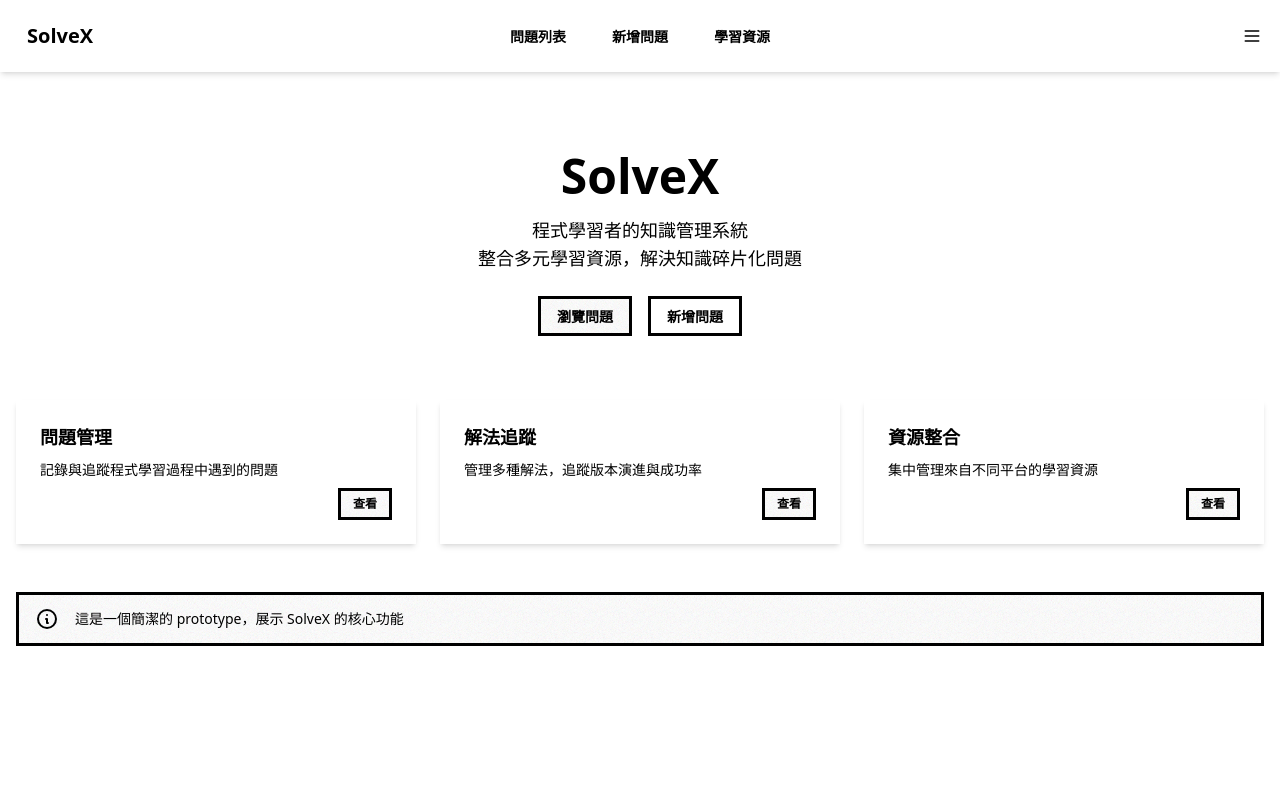
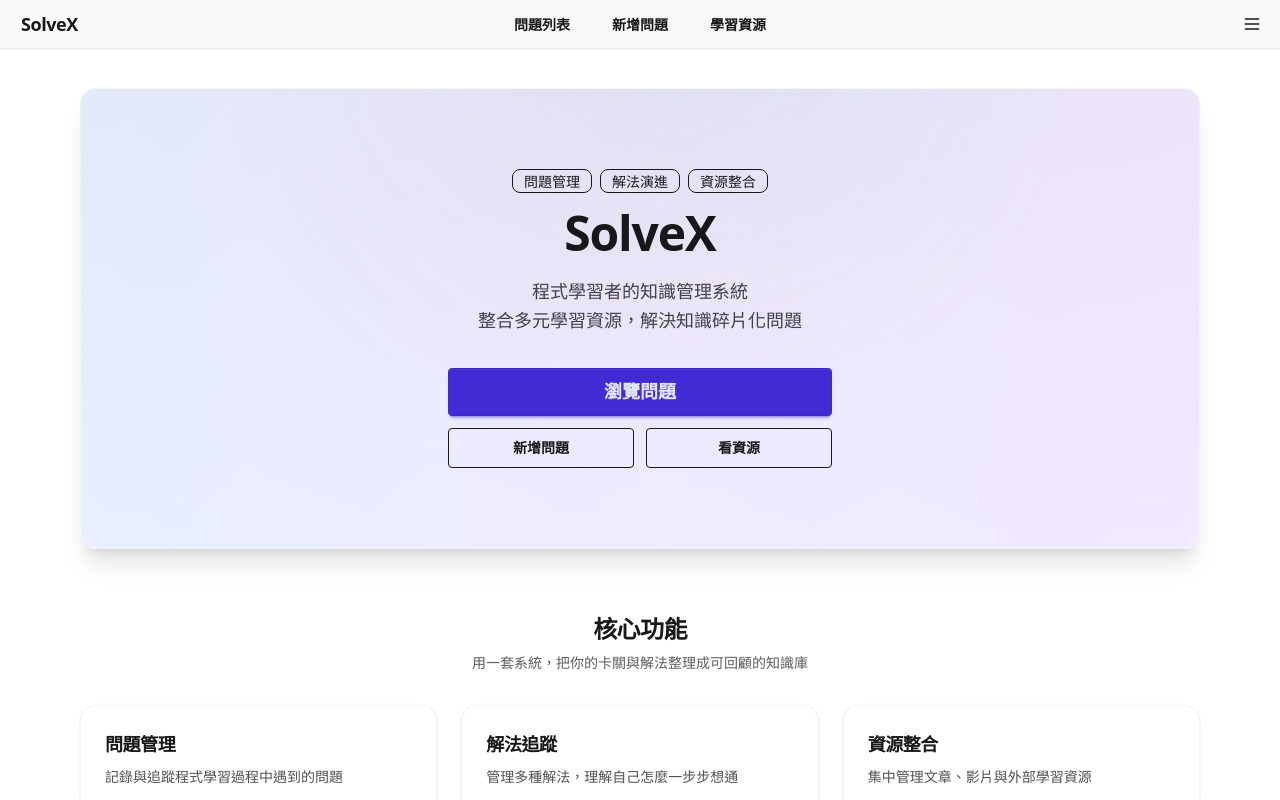
Before and after one commit to User-Howard/SolveX, a Next.js app in the folder frontend/: page / in a window 1280 px wide. Shown: the top 800 px of the page. Built offline with nearby package versions, Linux system fonts and the light colour scheme.

Commit message:
Refine frontend UI

```diff
--- a/frontend/app/globals.css
+++ b/frontend/app/globals.css
@@ -2,11 +2,18 @@
 @plugin "daisyui" {
   themes: light --default, dark --prefersdark;
   root: ":root";
-  include: ;
+/*  include: ;
   exclude: ;
-  prefix: ;
+  prefix: ; */
   logs: true;
 }
+html,
+body {
+  min-height:10%;
+  background:var(--color-base-100);
+  color:var(--color-base-content);
+}
+
 
 @theme inline {
   --font-sans: var(--font-geist-sans);
@@ -15,7 +22,7 @@
 
 /* 代码块样式 - 确保深色背景和浅色文字 */
 .mockup-code pre {
-  background-color: #1f2937 !important;
+  background-color: #0d131b !important;
   color: #f3f4f6 !important;
   padding: 1rem;
   border-radius: 0.5rem;
@@ -30,7 +37,7 @@
 /* 深色模式下的代码块 */
 @media (prefers-color-scheme: dark) {
   .mockup-code pre {
-    background-color: #111827 !important;
+    background-color: #10141e !important;
     color: #e5e7eb !important;
   }
 
@@ -38,3 +45,16 @@
     color: #e5e7eb !important;
   }
 }
+
+
+@keyframes gradientMove {
+  0% {
+    background-position: 0% 50%;
+  }
+  50% {
+    background-position: 100% 50%;
+  }
+  100% {
+    background-position: 0% 50%;
+  }
+}
--- a/frontend/app/layout.tsx
+++ b/frontend/app/layout.tsx
@@ -23,10 +23,9 @@ export default function RootLayout({
   children: React.ReactNode;
 }>) {
   return (
-    <html lang="en">
+    <html lang="zh-Hant">
       <body
-        className={`${geistSans.variable} ${geistMono.variable} antialiased`}
-      >
+      className={`${geistSans.variable} ${geistMono.variable} antialiased`}>
         {children}
       </body>
     </html>
--- a/frontend/app/page.tsx
+++ b/frontend/app/page.tsx
@@ -1,86 +1,140 @@
-import Link from 'next/link';
-import { Header } from '@/components/layout/Header';
+import Link from "next/link";
+import { Header } from "@/components/layout/Header";
 
 export default function Home() {
   return (
-    <div className="min-h-screen bg-base-100">
+    <div className="min-h-screen">
       <Header />
-      <main className="container mx-auto px-4 py-16">
-        <div className="hero bg-base-200 rounded-lg mb-12">
-          <div className="hero-content text-center">
-            <div className="max-w-md">
-              <h1 className="text-5xl font-bold mb-4">SolveX</h1>
-              <p className="text-lg mb-6">
-                程式學習者的知識管理系統
-                <br />
-                整合多元學習資源，解決知識碎片化問題
-              </p>
-              <div className="flex gap-4 justify-center">
-                <Link href="/problems" className="btn btn-primary">
-                  瀏覽問題
+
+        <main className="flex flex-col gap-16 px-4 pt-10 pb-16 max-w-6xl mx-auto">
+        {/* Hero */}
+        <section className="relative overflow-hidden rounded-2xl border border-base-300/60 bg-gradient-to-b from-base-200 to-base-100 shadow-xl">
+         {/* animated soft gradient */}
+            <div
+              className="
+                pointer-events-none
+                absolute inset-0
+                bg-gradient-to-r
+                from-blue-500/12 via-violet-500/12 to-purple-500/12
+                bg-[length:200%_200%]
+                animate-[gradientMove_5s_ease-in-out_infinite]
+              "
+            />
+
+
+
+          <div className="absolute inset-0 opacity-60 [mask-image:radial-gradient(ellipse_at_top,black,transparent_55%)] bg-gradient-to-tr from-primary/20 via-secondary/10 to-accent/20" />
+          <div className="relative py-14 px-10 sm:py-20 sm:px-14 text-center">
+            <div className="mb-4 flex justify-center gap-2">
+              <span className="badge badge-outline">問題管理</span>
+              <span className="badge badge-outline">解法演進</span>
+              <span className="badge badge-outline">資源整合</span>
+            </div>
+
+            <h1 className="text-4xl sm:text-5xl font-bold tracking-tight">
+              SolveX
+            </h1>
+            <p className="mt-5 text-base sm:text-lg leading-relaxed text-base-content/80">
+              程式學習者的知識管理系統
+              <br />
+              整合多元學習資源，解決知識碎片化問題
+            </p>
+            <div className="mt-8 flex flex-col gap-3 w-full max-w-sm mx-auto">
+              {/* 主 CTA：瀏覽問題 */}
+              <Link
+                href="/problems"
+                className="btn btn-primary btn-lg w-full"
+              >
+                瀏覽問題
+              </Link>
+
+              {/* 次 CTA：並排，合起來等於上面 */}
+              <div className="flex flex-col sm:flex-row gap-3">
+                <Link
+                  href="/problems/new"
+                  className="btn btn-outline btn-md flex-1"
+                >
+                  新增問題
                 </Link>
-                <Link href="/problems/new" className="btn btn-outline">
-                  新增問題
+                <Link
+                  href="/resources"
+                  className="btn btn-outline btn-md flex-1"
+                >
+                  看資源
                 </Link>
               </div>
             </div>
+
           </div>
-        </div>
+        </section>
 
-        <div className="grid grid-cols-1 md:grid-cols-3 gap-6 mb-12">
-          <div className="card bg-base-100 shadow-md">
-            <div className="card-body">
-              <h2 className="card-title">問題管理</h2>
-              <p>記錄與追蹤程式學習過程中遇到的問題</p>
-              <div className="card-actions justify-end">
-                <Link href="/problems" className="btn btn-primary btn-sm">
-                  查看
-                </Link>
-              </div>
-            </div>
+        {/* Feature cards */}
+        <section className="flex flex-col gap-8">
+          {/* Section header */}
+          <div className="flex flex-col items-center text-center gap-2">
+            <h2 className="text-2xl font-bold tracking-tight">核心功能</h2>
+            <p className="text-sm text-base-content/70">
+              用一套系統，把你的卡關與解法整理成可回顧的知識庫
+            </p>
           </div>
 
-          <div className="card bg-base-100 shadow-md">
-            <div className="card-body">
-              <h2 className="card-title">解法追蹤</h2>
-              <p>管理多種解法，追蹤版本演進與成功率</p>
-              <div className="card-actions justify-end">
-                <Link href="/problems" className="btn btn-secondary btn-sm">
-                  查看
+          {/* Cards */}
+            <div className="flex flex-col md:flex-row gap-6">
+              {[
+                {
+                  title: "問題管理",
+                  desc: "記錄與追蹤程式學習過程中遇到的問題",
+                  href: "/problems",
+                },
+                {
+                  title: "解法追蹤",
+                  desc: "管理多種解法，理解自己怎麼一步步想通",
+                  href: "/problems",
+                },
+                {
+                  title: "資源整合",
+                  desc: "集中管理文章、影片與外部學習資源",
+                  href: "/resources",
+                },
+              ].map((x) => (
+                <Link
+                  key={x.title}
+                  href={x.href}
+                  className="
+                    flex-1
+                    group
+                    rounded-2xl
+                    border border-base-300/60
+                    bg-base-100
+                    shadow-sm
+                    transition
+                    cursor-pointer
+                    hover:-translate-y-0.5
+                    hover:shadow-lg
+                    hover:ring-2 hover:ring-primary/20
+                    focus-visible:outline-none
+                    focus-visible:ring-2 focus-visible:ring-primary/40
+                  "
+                >
+                  <div className="flex h-full flex-col p-6">
+                    <h3 className="text-lg font-semibold tracking-tight group-hover:text-primary transition">
+                      {x.title}
+                    </h3>
+                    <p className="mt-2 text-sm leading-relaxed text-base-content/75">
+                      {x.desc}
+                    </p>
+                  </div>
                 </Link>
-              </div>
+              ))}
             </div>
+        </section>
+
+        {/* Info */}
+        <section>
+          <div className="rounded-2xl border border-info/30 bg-info/10 px-5 py-4 text-sm text-base-content/80">
+            這是一個簡潔的 prototype，展示 SolveX 的核心功能
           </div>
-
-          <div className="card bg-base-100 shadow-md">
-            <div className="card-body">
-              <h2 className="card-title">資源整合</h2>
-              <p>集中管理來自不同平台的學習資源</p>
-              <div className="card-actions justify-end">
-                <Link href="/resources" className="btn btn-accent btn-sm">
-                  查看
-                </Link>
-              </div>
-            </div>
-          </div>
-        </div>
-
-        <div className="alert alert-info">
-          <svg
-            xmlns="http://www.w3.org/2000/svg"
-            fill="none"
-            viewBox="0 0 24 24"
-            className="stroke-current shrink-0 w-6 h-6"
-          >
-            <path
-              strokeLinecap="round"
-              strokeLinejoin="round"
-              strokeWidth="2"
-              d="M13 16h-1v-4h-1m1-4h.01M21 12a9 9 0 11-18 0 9 9 0 0118 0z"
-            ></path>
-          </svg>
-          <span>這是一個簡潔的 prototype，展示 SolveX 的核心功能</span>
-        </div>
+        </section>
       </main>
     </div>
   );
--- a/frontend/app/problems/new/page.tsx
+++ b/frontend/app/problems/new/page.tsx
@@ -87,7 +87,14 @@ export default function NewProblemPage() {
       <Header />
       <main className="container mx-auto px-4 py-8 max-w-3xl">
         <div className="mb-6">
-          <h1 className="text-3xl font-bold">新增問題</h1>
+
+          <div className="flex items-center gap-4">
+          <div className="h-10 w-1 rounded-full bg-primary" />
+          <h1 className="text-3xl font-bold tracking-tight">
+            新增問題
+          </h1>
+        </div>
+
           <p className="text-base-content/70 mt-2">
             填寫問題資訊，系統將自動寫入資料庫。
           </p>
@@ -120,13 +127,14 @@ export default function NewProblemPage() {
           </div>
         )}
 
-        <div className="card bg-base-100 shadow-lg">
+        <div className="card bg-base-300/70 backdrop-blur shadow-lg border border-base-300">
+
           <div className="card-body">
             <form onSubmit={handleSubmit} className="space-y-4">
               <div className="form-control">
                 <div className="flex items-center space-x-4">
                   <label className="label w-24">
-                    <span className="label-text">問題標題</span>
+                 <span className="label-text font-semibold text-base-content">問題標題</span>
                   </label>
                   <input
                     type="text"
@@ -142,7 +150,7 @@ export default function NewProblemPage() {
               <div className="form-control">
                 <div className="flex items-start space-x-4">
                   <label className="label w-24 pt-2">
-                    <span className="label-text">問題描述</span>
+                    <span className="label-text font-semibold text-base-content">問題描述</span>
                   </label>
                   <textarea
                     className="textarea textarea-bordered min-h-[120px] flex-1"
@@ -156,7 +164,7 @@ export default function NewProblemPage() {
               <div className="form-control">
                 <div className="flex items-center space-x-4">
                   <label className="label w-24">
-                    <span className="label-text">問題類型</span>
+                    <span className="label-text font-semibold text-base-content">問題類型</span>
                   </label>
                   <input
                     type="text"
@@ -172,7 +180,7 @@ export default function NewProblemPage() {
                 <div className="form-control">
                   <div className="flex items-center space-x-4">
                     <label className="label w-24">
-                      <span className="label-text">使用者 ID</span>
+                      <span className="label-text font-semibold text-base-content">使用者 ID</span>
                     </label>
                     <input
                       type="number"
@@ -190,7 +198,7 @@ export default function NewProblemPage() {
               <div className="form-control">
                 <div className="flex items-start space-x-4">
                   <label className="label w-24 pt-2">
-                    <span className="label-text">標籤</span>
+                    <span className="label-text font-semibold text-base-content">標籤</span>
                   </label>
                   <div className="flex-1 space-y-3">
                     <button
@@ -204,7 +212,7 @@ export default function NewProblemPage() {
                           : '點擊選擇標籤'}
                       </span>
                       <span className="text-base-content/50">
-                        {tagListOpen ? '收合' : '展開'}
+                        {tagListOpen ? '▲' : '▼'}
                       </span>
                     </button>
 
--- a/frontend/components/layout/Header.tsx
+++ b/frontend/components/layout/Header.tsx
@@ -2,9 +2,9 @@ import Link from 'next/link';
 
 export function Header() {
   return (
-    <div className="navbar bg-base-200 shadow-md">
+<div className="navbar min-h-12 h-12 bg-base-200 shadow-sm px-2">
       <div className="navbar-start">
-        <Link href="/" className="btn btn-ghost text-xl font-bold">
+        <Link href="/" className="btn btn-ghost btn-sm text-lg font-bold tracking-tight">
           SolveX
         </Link>
       </div>
@@ -29,35 +29,64 @@ export function Header() {
       </div>
       <div className="navbar-end">
         <div className="dropdown dropdown-end">
-          <div tabIndex={0} role="button" className="btn btn-ghost btn-circle">
-            <svg
-              xmlns="http://www.w3.org/2000/svg"
-              className="h-5 w-5"
-              fill="none"
-              viewBox="0 0 24 24"
-              stroke="currentColor"
+  <button
+    tabIndex={0}
+    className="btn btn-ghost btn-circle hover:bg-base-200/80"
+    aria-label="Open menu"
   >
-              <path
-                strokeLinecap="round"
-                strokeLinejoin="round"
-                strokeWidth={2}
-                d="M4 6h16M4 12h16M4 18h16"
-              />
+    {/* hamburger icon */}
+    <svg xmlns="http://www.w3.org/2000/svg" className="h-5 w-5" fill="none" viewBox="0 0 24 24" stroke="currentColor">
+      <path strokeLinecap="round" strokeLinejoin="round" strokeWidth="2" d="M4 6h16M4 12h16M4 18h16" />
     </svg>
-          </div>
+  </button>
+
+  {/* 下拉內容 */}
   <ul
     tabIndex={0}
-            className="menu menu-sm dropdown-content bg-base-100 rounded-box z-[1] mt-3 w-52 p-2 shadow"
+    className="
+      dropdown-content z-[50] mt-3 w-56
+      rounded-2xl border border-base-300/60
+      bg-base-100/95 backdrop-blur
+      p-2 shadow-lg
+    "
   >
+    <li className="px-2 py-2 text-xs font-semibold text-base-content/60">
+      快速導覽
+    </li>
+
     <li>
-              <Link href="/problems">問題列表</Link>
+      <Link
+        href="/problems"
+        className="flex items-center gap-2 rounded-xl px-3 py-2 hover:bg-base-200/70 transition"
+      >
+        <span className="text-sm"></span>
+        <span className="text-sm font-medium">瀏覽問題</span>
+      </Link>
     </li>
+
     <li>
-              <Link href="/problems/new">新增問題</Link>
+      <Link
+        href="/problems/new"
+        className="flex items-center gap-2 rounded-xl px-3 py-2 hover:bg-base-200/70 transition"
+      >
+        <span className="text-sm"></span>
+        <span className="text-sm font-medium">新增問題</span>
+      </Link>
     </li>
+
     <li>
-              <Link href="/resources">學習資源</Link>
+      <Link
+        href="/resources"
+        className="flex items-center gap-2 rounded-xl px-3 py-2 hover:bg-base-200/70 transition"
+      >
+        <span className="text-sm"></span>
+        <span className="text-sm font-medium">看資源</span>
+      </Link>
     </li>
+
+    <div className="my-2 h-px bg-base-300/60" />
+
+
   </ul>
 </div>
       </div>
```
Also changed, not shown: frontend/app/problems/[id]/page.tsx (+11 -6 lines), frontend/app/problems/page.tsx (+6 -1 lines), frontend/components/features/ProblemCard.tsx (+31 -9 lines). Lines whose indentation alone changed are shown as unchanged.
